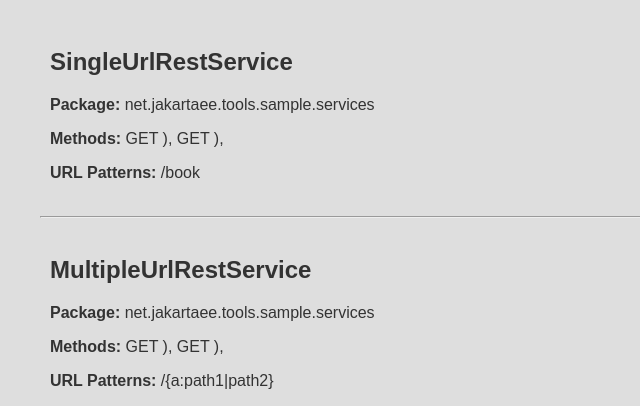
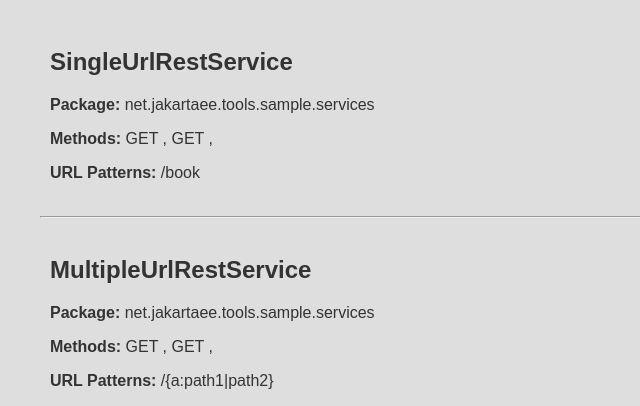
Before and after one commit to DoctorJava/net-doc-ui, a plain HTML site: page WebContent/inlineData.html in a window 1280 px wide. Shown: the part 1043-1449 px from the top of the page, 0-640 px from the left. Drawn offline with Linux system fonts and the light colour scheme.

Commit message:
Working with Spring REST Services, but still need to add the ULR patterns and params for the different Spring Controller services.

```diff
--- a/WebContent/js/templates/connection.js
+++ b/WebContent/js/templates/connection.js
@@ -23,7 +23,7 @@
     // ],
 
 
-function showMethods(methods){
+function showConnectionMethods(methods){
 	// TODO:
 	// This threw an erro when method.params was null.  Not sure how to add IF_NULL statement
 	// ${methods.map(method => ` ${method.verb} ( ${method.params.map(param => `${param} `).join("")} ), `).join("")}
@@ -39,7 +39,7 @@ function showMethods(methods){
 
 }
 
-function showPatterns(patterns){
+function showConnectionPatterns(patterns){
 	if ( patterns ){
 		return `
 			<p><strong>URL Patterns: </strong>
--- a/WebContent/js/templates/service.js
+++ b/WebContent/js/templates/service.js
@@ -42,16 +42,17 @@
     // ]
 
 
-function showMethods(methods){
+function showServiceMethods(methods){
 	if ( !methods ) return ``;
+				//${methods.map(method => ` ${method.verb} ( ${method.params.map(param => `${param} `).join("")}, `).join("")}
 	return `
 		<p><strong>Methods: </strong>
-				${methods.map(method => ` ${method.verb} ( ${method.params.map(param => `${param} `).join("")} ), `).join("")}
+				${methods.map(method => ` ${method.verb} ,` ).join("")}
 		</p>
 	`;
 }
 
-function showPatterns(patterns){
+function showServicePatterns(patterns){
 	if ( !patterns ) return ``;
 	return `
 		<p><strong>URL Patterns: </strong>
@@ -66,8 +67,8 @@ function serviceTemplate(service) {
 			<li>
 				<h2>${service.className}</h2>
 				<p><strong>Package: </strong>${service.packageName}</p>
-				${showMethods(service.methods)}
-				${showPatterns(service.urlPatterns)}
+				${showServiceMethods(service.methods)}
+				${showServicePatterns(service.urlPatterns)}
 			</li>
 			<hr/>
 		`;
--- a/WebContent/js/templates/servlet.js
+++ b/WebContent/js/templates/servlet.js
@@ -52,7 +52,7 @@
         //     ]
         // }
 
-function showPatterns(patterns){
+function showServletPatterns(patterns){
 	if ( !patterns ) return ``;
 	return `
 		<p><strong>URL Patterns: </strong>
@@ -67,7 +67,7 @@ function servletTemplate(servlet) {
                                 <h2>${servlet.className}</h2>
                                 <p><strong>Package: </strong>${servlet.packageName}</p>
                                 <p><strong>Methods: </strong>${servlet.methods}</p>
-                                ${showPatterns(servlet.urlPatterns)}
+                                ${showServletPatterns(servlet.urlPatterns)}
                         </li>
                         <hr/>
                 `;
--- a/WebContent/js/templates/socket.js
+++ b/WebContent/js/templates/socket.js
@@ -14,7 +14,7 @@
 
 
 
-function showEndpoints(endpoints){
+function showSocketEndpoints(endpoints){
 	if ( !endpoints ) return ``;
 	return `
 		<p><strong>Endpoints: </strong>
@@ -29,7 +29,7 @@ function socketTemplate(socket) {
 			<li>
 				<h2>${socket.className}</h2>
 				<p><strong>Package: </strong>${socket.packageName}</p>
-				${showEndpoints(socket.endpoints)}
+				${showSocketEndpoints(socket.endpoints)}
 			</li>
 			<hr/>
 		`;
```
Also changed, not shown: WebContent/index.html (+1 -1 lines).
